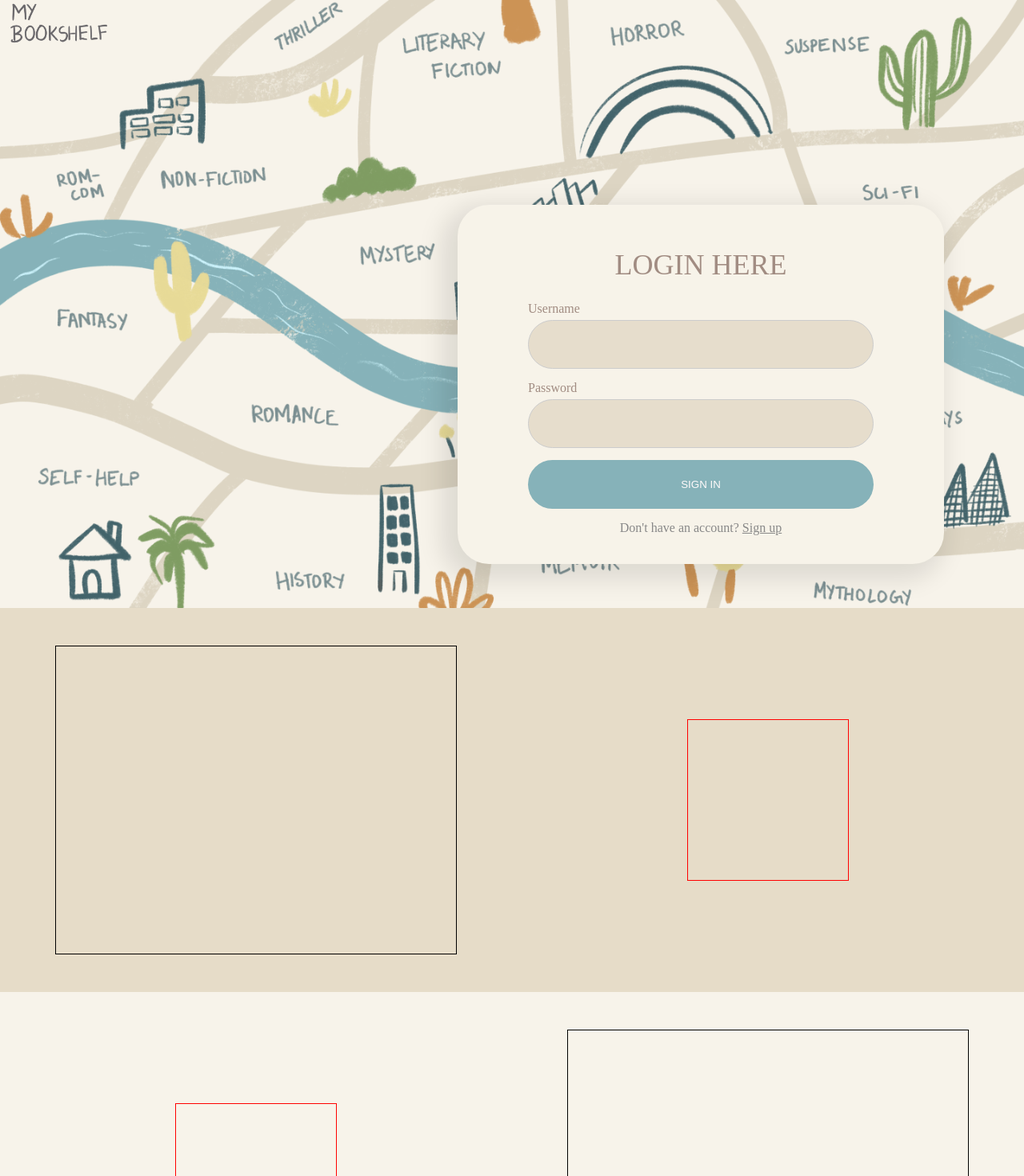
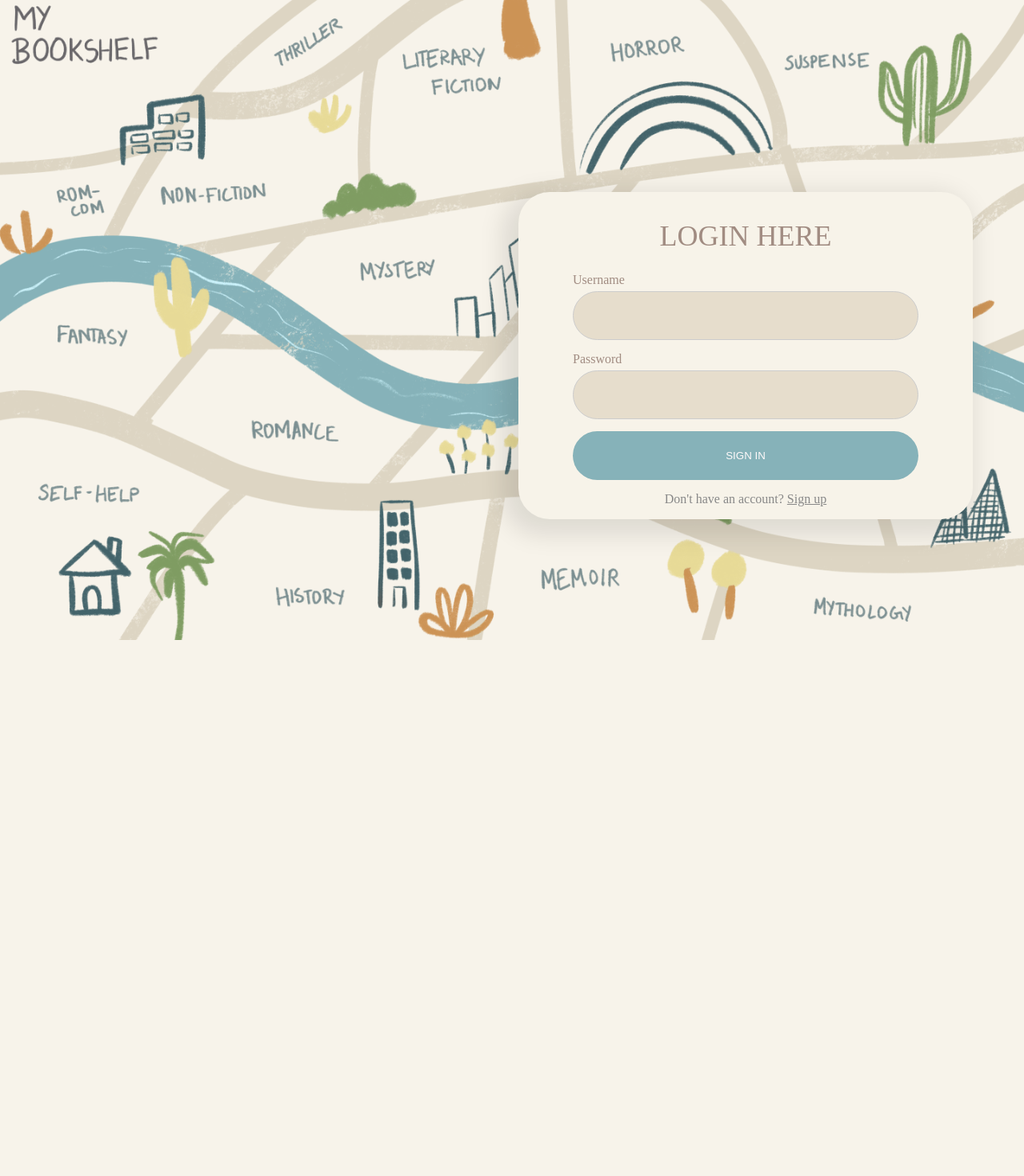
Before and after one commit to krishnaraketla/mybookshelf, a React (Create React App) app in the folder frontend/: page /login in a window 1280 px wide. Shown: the top 1470 px of the page at 80% size. After the commit the page ends 800 px from the top, so only its background shows below. Built offline with nearby package versions, Linux system fonts and the light colour scheme.

Commit message:
Adjustments in login page

```diff
--- a/frontend/src/components/About.js
+++ b/frontend/src/components/About.js
@@ -5,8 +5,6 @@ const About = () => {
         <div className="about">
             <FeatureCard />
             <FeatureCard />
-            <FeatureCard />
-            <FeatureCard />
         </div>
     );
 }
--- /dev/null
+++ b/frontend/src/components/LoginForm.js
@@ -0,0 +1,53 @@
+import '../styles/FeatureCard.css';
+import React, { useState } from 'react';
+import { useNavigate } from 'react-router-dom';
+import { Link } from 'react-router-dom';
+
+const LoginForm = ({setIsAuthenticated}) => {
+    const [username, setUsername] = useState('');
+    const [password, setPassword] = useState('');
+    const navigate = useNavigate();
+
+    const handleLogin = async (event) => {
+        event.preventDefault();
+        const response = await fetch(`${process.env.REACT_APP_API_BASE_URL}/auth/login` , {
+          method: 'POST',
+          headers: {
+            'Content-Type': 'application/json',
+          },
+          body: JSON.stringify({ username, password }),
+          credentials: 'include'
+        });
+
+        if (response.ok) {
+          const data = await response.json();
+          localStorage.setItem('token', data.token);
+          setIsAuthenticated(true);
+          navigate('/');
+        } else {
+          alert('Login failed');
+        }
+      };
+
+    return (
+        <div className='form-card'>
+                    <h2>LOGIN HERE</h2>
+                    <form onSubmit={handleLogin}>
+                        <div className='form-group'>
+                            <label htmlFor='username'>Username</label>
+                            <input type='text' id='username' name='username' onChange={(e) => setUsername(e.target.value)}/>
+                        </div>
+                        <div className='form-group'>
+                            <label htmlFor='password'>Password</label>
+                            <input type='password' id='password' name='password' onChange={(e) => setPassword(e.target.value)}/>
+                        </div>
+                        <div className='form-group'>
+                            <button type='submit'>SIGN IN</button>
+                        </div>
+                        <p className='sign-up-link'>Don't have an account? <Link to="/signup">Sign up</Link></p>
+                    </form>
+                </div>
+    );
+}
+
+export default LoginForm;
--- a/frontend/src/pages/Login.js
+++ b/frontend/src/pages/Login.js
@@ -1,34 +1,11 @@
 import React, { useState } from 'react';
 import { Link } from 'react-router-dom';
-import { useNavigate } from 'react-router-dom';
+import LoginForm from '../components/LoginForm';
 import '../styles/Login.css';
 import About from '../components/About';
 
 const Login = ({setIsAuthenticated}) => {
-    const [username, setUsername] = useState('');
-    const [password, setPassword] = useState('');
-    const navigate = useNavigate();
 
-    const handleLogin = async (event) => {
-        event.preventDefault();
-        const response = await fetch(`${process.env.REACT_APP_API_BASE_URL}/auth/login` , {
-          method: 'POST',
-          headers: {
-            'Content-Type': 'application/json',
-          },
-          body: JSON.stringify({ username, password }),
-          credentials: 'include'
-        });
-
-        if (response.ok) {
-          const data = await response.json();
-          localStorage.setItem('token', data.token);
-          setIsAuthenticated(true);
-          navigate('/');
-        } else {
-          alert('Login failed');
-        }
-      };
 
 
     return (
@@ -37,29 +14,7 @@ const Login = ({setIsAuthenticated}) => {
                 <div className='company-logo'>
                     <Link to="/login"><img src="/logo.png" alt='logo'></img></Link>
                 </div>
-                <div className='app-intro'>
-                    {/* You can add any introductory text here */}
-                </div>
-                <div className='form-card'>
-                    <h2>LOGIN HERE</h2>
-                    <form onSubmit={handleLogin}>
-                        <div className='form-group'>
-                            <label htmlFor='username'>Username</label>
-                            <input type='text' id='username' name='username' onChange={(e) => setUsername(e.target.value)}/>
-                        </div>
-                        <div className='form-group'>
-                            <label htmlFor='password'>Password</label>
-                            <input type='password' id='password' name='password' onChange={(e) => setPassword(e.target.value)}/>
-                        </div>
-                        <div className='form-group'>
-                            <button type='submit'>SIGN IN</button>
-                        </div>
-                        <p className='sign-up-link'>Don't have an account? <Link to="/signup">Sign up</Link></p>
-                    </form>
-                </div>
-            </div>
-            <div className='about-section'>
-                <About />
+                <LoginForm setIsAuthenticated={setIsAuthenticated} />
             </div>
         </div>
     );
--- a/frontend/src/styles/Login.css
+++ b/frontend/src/styles/Login.css
@@ -2,19 +2,25 @@
     background: var(--background-color);
     display: flex;
     flex-direction: row;
-    height: 95vh;
+    height: 100vh;
     background-image: url("../../public/genres_illust-min.png");
     background-size: cover;
     background-position: left;
     background-repeat: no-repeat;
+    align-content: center;
+    justify-content: left;
+}
+
+.company-logo{
+    /* border: 1px solid red; */
 }
 
 .form-card {
+    position: absolute;
+    top: 30%;
+    right: 5%;
     width: 568px;
     height: fit-content;
-    margin: 100px;
-    margin-top: 20%;
-    padding: 20px;
     border-radius: 39px;
     background: rgba(247, 243, 233, 1);
     box-shadow: -10px 10px 30px 10px rgba(0, 0, 0, 0.1);
@@ -86,15 +92,3 @@
     color: #888;
     text-decoration: underline;
 }
-
-.app-intro {
-    margin: 100px;
-    height: 771px;
-    border-radius: 39px;
-    flex: 1;
-}
-
-.about-section {
-    height: 100vh;
-    background-color: var(--background-hover-color);
-}
```
Also changed, not shown: 1 other file (tests, documents, lock files or other folders).
